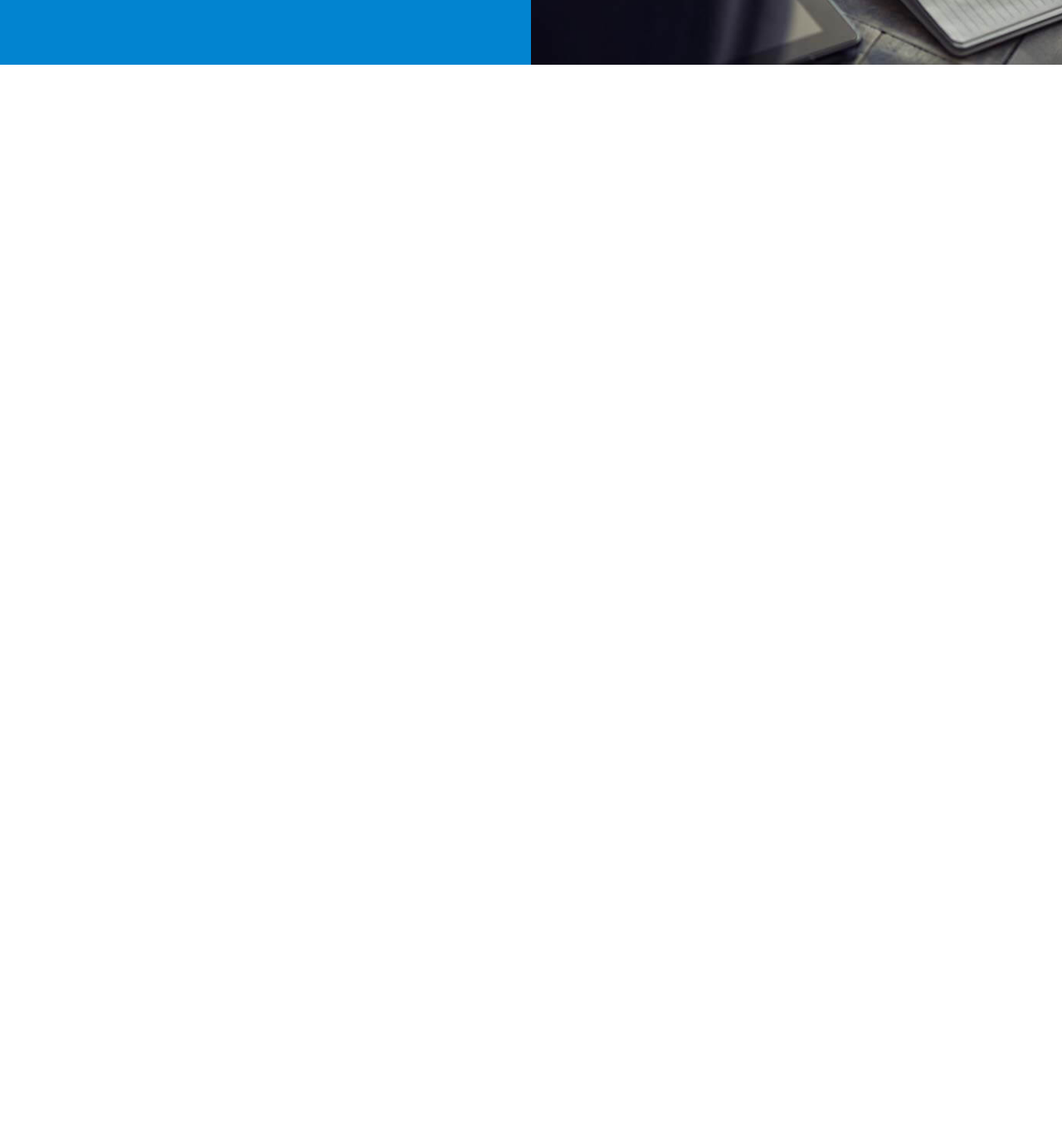
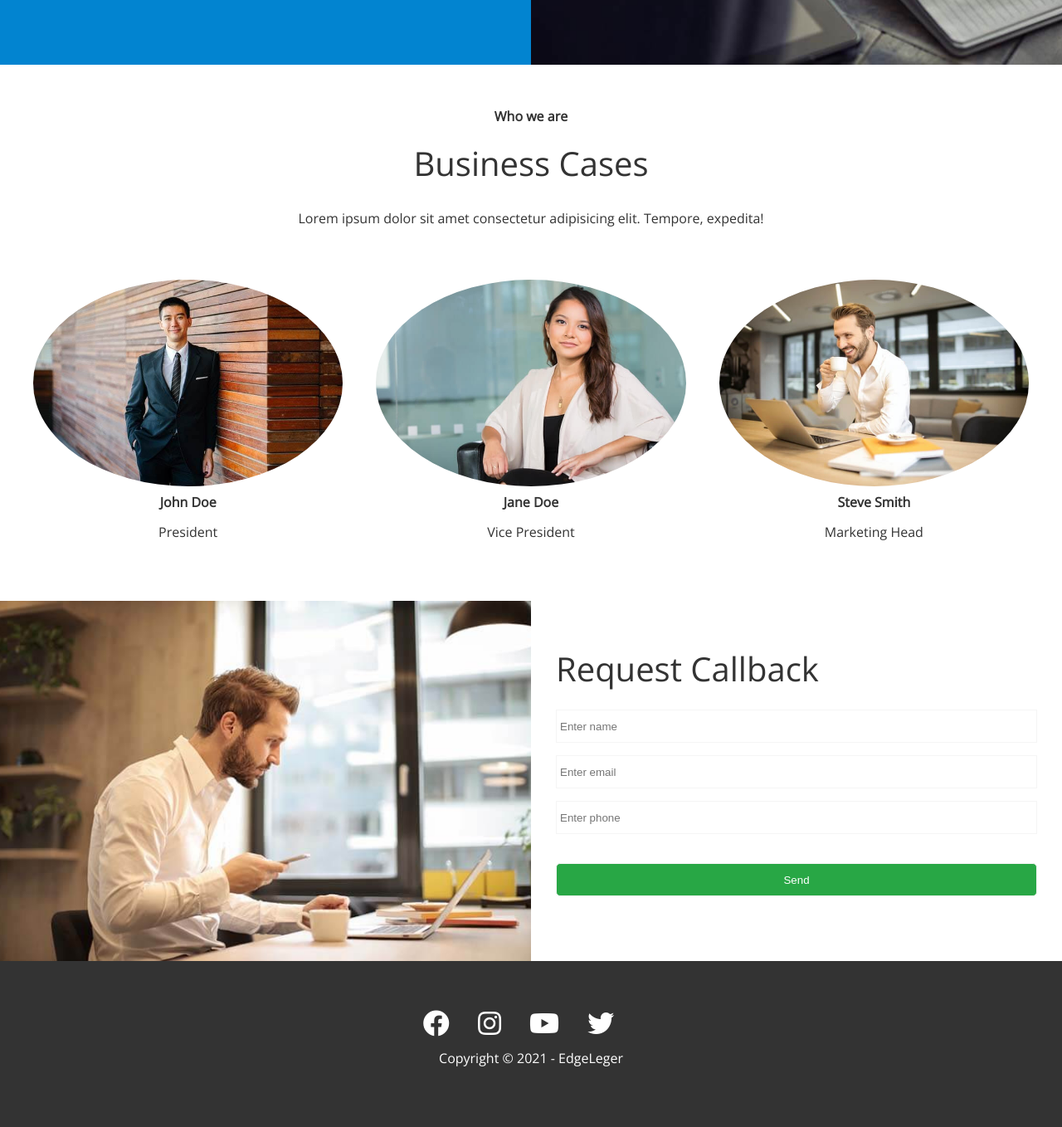
Before and after one commit to Franencabo/edgeledger-website, a plain HTML site: page index.html in a window 1280 px wide. Shown: the part 2620-3978 px from the top of the page at 83% size. Before the commit the page ends 2705 px from the top, so only its background shows below. Drawn offline with nearby package versions, Linux system fonts and the light colour scheme.

Commit message:
Finishing the homepage

```diff
--- a/CSS/style.css
+++ b/CSS/style.css
@@ -132,3 +132,62 @@ img {
 .cases img:hover{
     opacity: .7;
 }
+
+/* Team */
+.team img {
+    border-radius: 50%;
+}
+
+/* Callback form */
+.callback-form {
+    width: 100%;
+    padding: 20px 0;
+}
+
+.callback-form label {
+    display: block;
+    margin-bottom: 5px;
+}
+
+.callback-form .form-control {
+    margin-bottom: 15px;
+}
+
+.callback-form input {
+    width: 100%;
+    padding: 4px;
+    height: 40px;
+    border: #f5f5f5 1px solid;
+}
+
+.callback-form:focus {
+    outline-color: #28a745;
+}
+
+.callback-form .btn {
+    padding: 12px 0;
+    margin-top: 20px;
+}
+
+/* Footer */
+.footer {
+    display: flex;
+    flex-direction: column;
+    justify-content: center;
+    align-items: center;
+    text-align: center;
+    height: 200px;
+
+}
+
+.footer a {
+    color: #fff;
+}
+
+.footer a:hover {
+    color: #28a745;
+}
+
+.footer .social > *{
+    margin-right:30px ;
+}
--- a/index.html
+++ b/index.html
@@ -129,10 +129,74 @@
             </div>
         </section>
 
+        <!-- Team -->
+        <section id="team" class="team section-padding">
+            <header class="section-header">
+                <h4>Who we are</h4>
+                <h2>Business Cases</h2>
+                <p>Lorem ipsum dolor sit amet consectetur adipisicing elit. Tempore, expedita!</p>
+            </header>
+            <div class="flex-items">
+                <div>
+                    <img src="/image/team/person1.jpg" alt="">
+                    <h4>John Doe</h4>
+                    <p>President</p>
+                </div>
+                <div>
+                    <img src="/image/team/person2.jpg" alt="">
+                    <h4>Jane Doe</h4>
+                    <p> Vice President</p>
+                </div>
+                <div>
+                    <img src="/image/team/person3.jpg" alt="">
+                    <h4>Steve Smith</h4>
+                    <p>Marketing Head</p>
+                </div>
+            </div>
+            </div>
+        </section>
 
+         <!-- Contact -->
+         <section id="contact" class="contact flex-columns">
+            <div class="row">
+                <div class="column">
+                    <div class="column-1">
+                        <img src="/image/home/contact.jpg" alt="">
+                    </div>
+                </div>
+                <div class="column">
+                    <div class="column-2 bg-light">
+                        <h2>Request Callback</h2>
+                        <form action="" class="callback-form">
+                            <div class="form-control">
+                                <label for="name"></label>
+                                <input type="text" name="name" id="name" placeholder="Enter name">
+                            </div>
+                            <div class="form-control">
+                                <label for="email"></label>
+                                <input type="email" name="email" id="email" placeholder="Enter email">
+                            </div>
+                            <div class="form-control">
+                                <label for="phone"></label>
+                                <input type="text" name="phone" id="phone" placeholder="Enter phone">
+                            </div>
+                            <input type="submit" value="Send" id="submit" class="btn">
+                        </form>
+                    </div>
+                </div>
+            </div>
+        </section>
+    </main>
 
-
-    </main>
+    <footer class="footer bg-dark">
+        <div class="social">
+            <a href="#"><i class="fab fa-facebook fa-2x"></i></a>
+            <a href="#"><i class="fab fa-instagram fa-2x"></i></a>
+            <a href="#"><i class="fab fa-youtube fa-2x"></i></a>
+            <a href="#"><i class="fab fa-twitter fa-2x"></i></a>
+        </div>
+        <p>Copyright &copy; 2021 - EdgeLeger</p>
+    </footer>
 
 </body>
 
```
